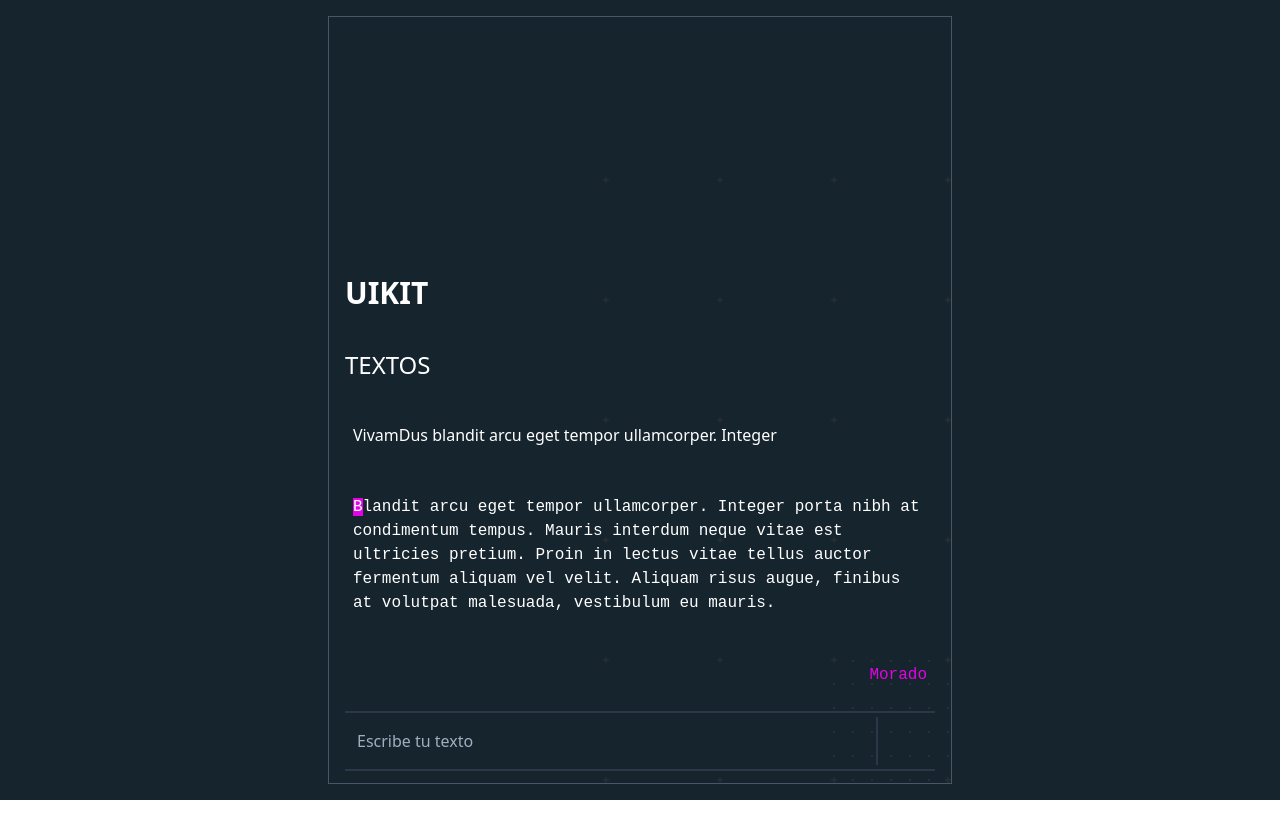
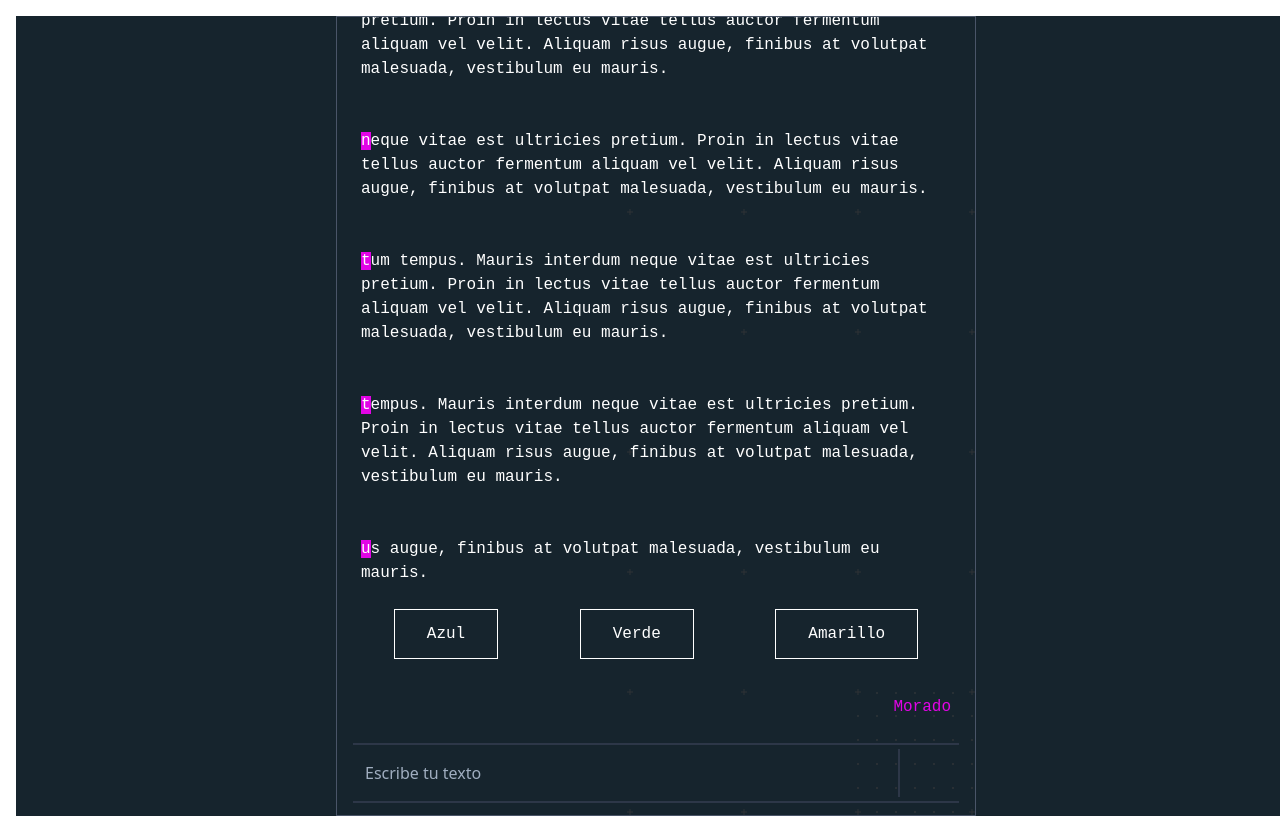
Before and after one commit to karlosgliberal/sinsi, a Next.js app: page /uikit in a window 1280 px wide. Before the commit the page ends 800 px from the top, so only its background shows below. Built offline with nearby package versions, Linux system fonts and the light colour scheme.

Commit message:
Botones botones botones ya tengo una parte más

```diff
--- a/pages/uikit/index.js
+++ b/pages/uikit/index.js
@@ -1,6 +1,6 @@
 export default () => (
-  <div className="p-4 bg-sinsiblue w-screen h-screen flex justify-center">
-    <div className="w-1/2 border border-gray-700 flex flex-col justify-end bg-dots">
+  <div className="m-4 bg-sinsiblue w-screen h-screen flex justify-center">
+    <div className="overflow-scroll w-1/2 border border-gray-700 flex flex-col justify-end bg-dots">
       <div className="p-4">
         <h1 className="text-3xl font-bold text-white">UIKIT</h1>
       </div>
@@ -20,6 +20,53 @@ export default () => (
           mauris.
         </p>
       </div>
+      <div className="text-decoration">
+        <p className="font-sinsimono p-6 text-white">
+          Blandit arcu eget tempor ullamcorper. Integer porta nibh at
+          condimentum tempus. Mauris interdum neque vitae est ultricies pretium.
+          Proin in lectus vitae tellus auctor fermentum aliquam vel velit.
+          Aliquam risus augue, finibus at volutpat malesuada, vestibulum eu
+          mauris.
+        </p>
+      </div>
+      <div className="text-decoration">
+        <p className="font-sinsimono p-6 text-white">
+          neque vitae est ultricies pretium.
+          Proin in lectus vitae tellus auctor fermentum aliquam vel velit.
+          Aliquam risus augue, finibus at volutpat malesuada, vestibulum eu
+          mauris.
+        </p>
+      </div>
+      <div className="text-decoration">
+        <p className="font-sinsimono p-6 text-white">
+          tum tempus. Mauris interdum neque vitae est ultricies pretium.
+          Proin in lectus vitae tellus auctor fermentum aliquam vel velit.
+          Aliquam risus augue, finibus at volutpat malesuada, vestibulum eu
+          mauris.
+        </p>
+      </div>
+      <div className="text-decoration">
+        <p className="font-sinsimono p-6 text-white">
+          tempus. Mauris interdum neque vitae est ultricies pretium.
+          Proin in lectus vitae tellus auctor fermentum aliquam vel velit.
+          Aliquam risus augue, finibus at volutpat malesuada, vestibulum eu
+          mauris.
+        </p>
+      </div>
+
+      <div className="text-decoration">
+        <p className="font-sinsimono p-6 text-white">
+          us augue, finibus at volutpat malesuada, vestibulum eu
+          mauris.
+        </p>
+      </div>
+
+
+      <div className="flex flex-row justify-around px-4">
+        <div className="py-3 px-8 mb-3 text-white border border-white font-sinsimono">Azul</div>
+        <div className="py-3 px-8 mb-3 text-white border border-white font-sinsimono">Verde</div>
+        <div className="py-3 px-8 mb-3 text-white border border-white font-sinsimono">Amarillo</div>
+      </div>
 
       <p className="text-right font-sinsimono p-6 text-sinsipurple">Morado</p>
       <div className="border-t-2 border-b-2 border-gray-800 p-1 mb-3 mx-4 grid grid-cols-submit">
```
